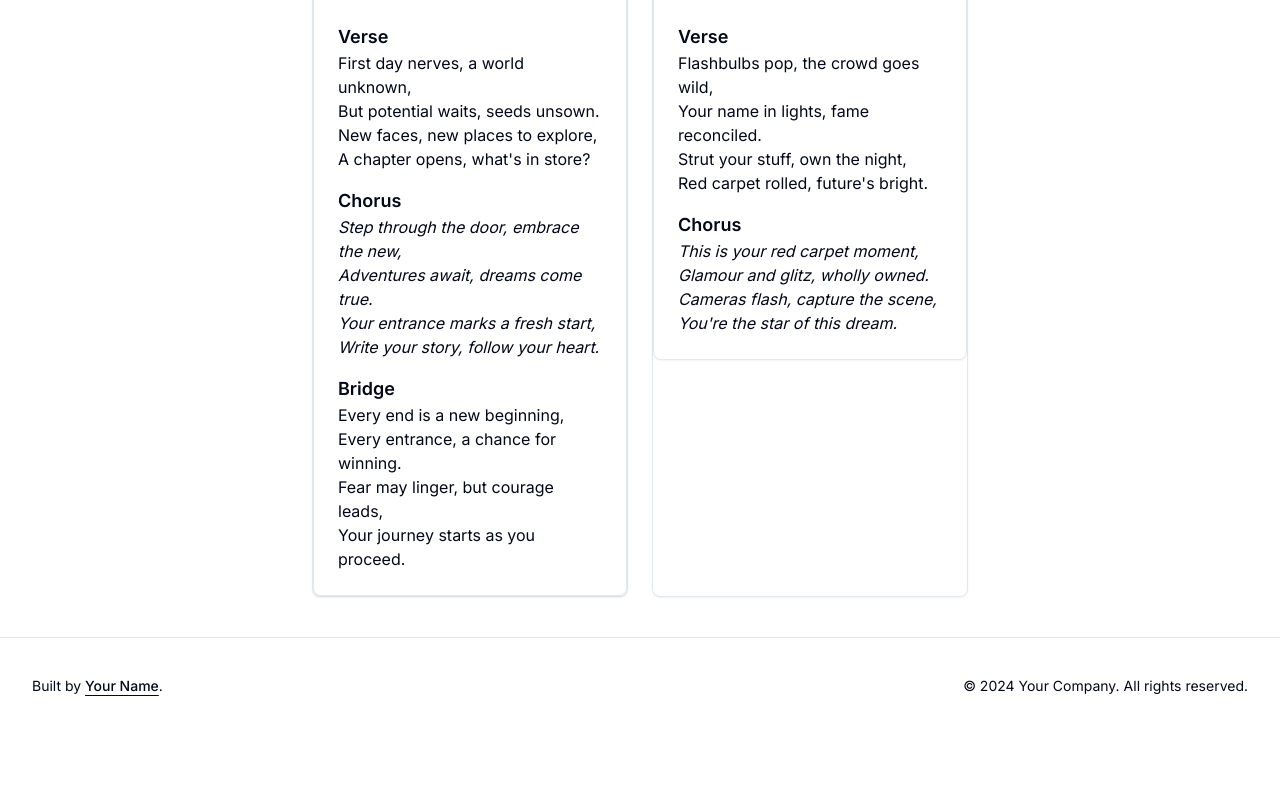
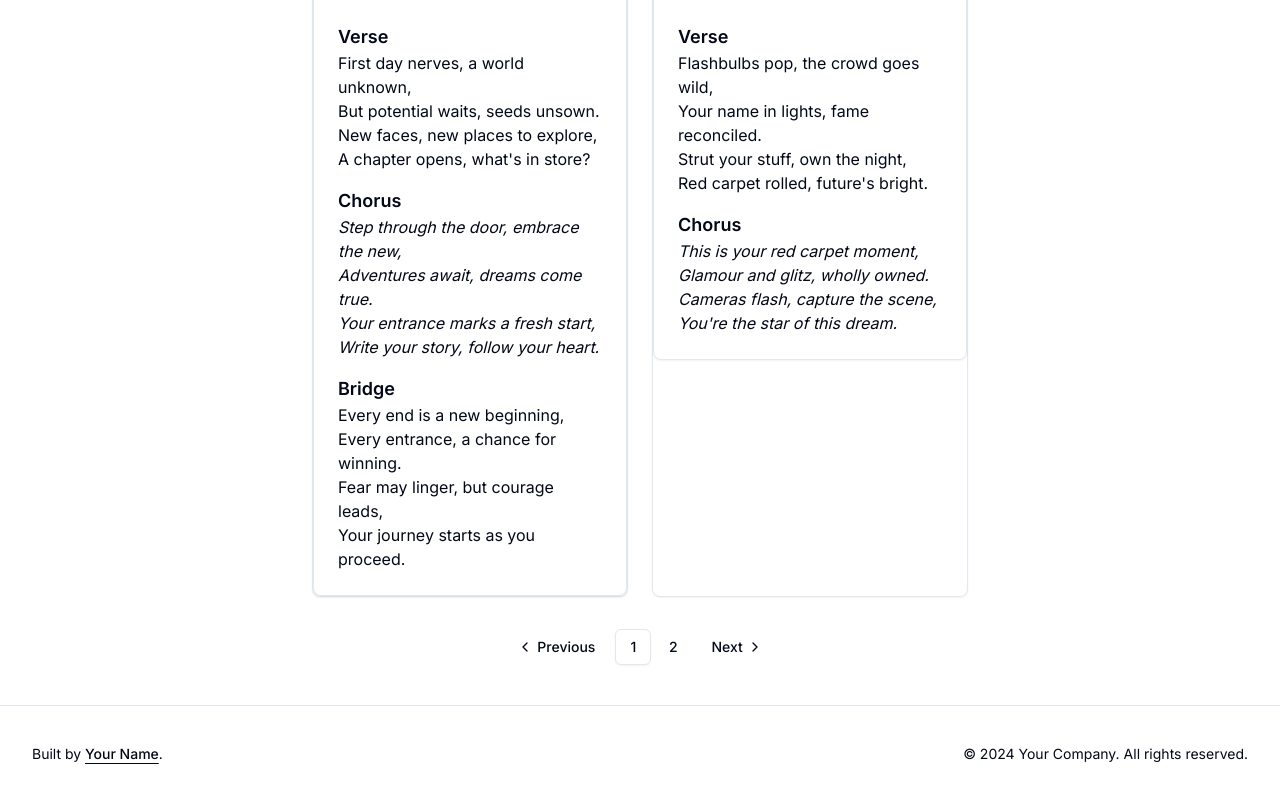
Before and after one commit to neil-jay/with-joyful-lips-next-js, a Next.js app: page /docs/song-structure/entrance in a window 1280 px wide. Shown: the part 1056-1856 px from the top of the page. Before the commit the page ends 1790 px from the top, so only its background shows below. Built offline with nearby package versions, Linux system fonts and the light colour scheme.

Commit message:
Added missed pagination

```diff
--- a/app/docs/song-structure/entrance/EntranceLyrics.tsx
+++ b/app/docs/song-structure/entrance/EntranceLyrics.tsx
@@ -4,6 +4,14 @@ import { useState, useEffect } from 'react'
 import { Input } from "@/components/ui/input"
 import { Button } from "@/components/ui/button"
 import { Card, CardContent, CardHeader } from "@/components/ui/card"
+import {
+  Pagination,
+  PaginationContent,
+  PaginationItem,
+  PaginationLink,
+  PaginationNext,
+  PaginationPrevious,
+} from "@/components/ui/pagination"
 import { useInView } from 'react-intersection-observer'
 import { LyricData } from './lyricsData'
 
@@ -33,17 +41,16 @@ export default function EntranceLyrics({ initialLyrics, allLyrics }: { initialLy
       lyric.title.toLowerCase().includes(searchTerm.toLowerCase()) &&
       (selectedCategory === 'All' || lyric.category === selectedCategory)
     )
-    setFilteredLyrics(filtered.slice(0, itemsPerPage))
+    setFilteredLyrics(filtered)
     setCurrentPage(1)
   }, [searchTerm, selectedCategory, allLyrics])
 
-  const paginatedLyrics = filteredLyrics.slice(0, currentPage * itemsPerPage)
+  const pageCount = Math.ceil(filteredLyrics.length / itemsPerPage)
+  const paginatedLyrics = filteredLyrics.slice((currentPage - 1) * itemsPerPage, currentPage * itemsPerPage)
 
-  const loadMore = () => {
-    const nextPage = currentPage + 1
-    const moreData = allLyrics.slice(paginatedLyrics.length, nextPage * itemsPerPage)
-    setFilteredLyrics(prev => [...prev, ...moreData])
-    setCurrentPage(nextPage)
+  const handlePageChange = (page: number) => {
+    setCurrentPage(page)
+    window.scrollTo(0, 0)
   }
 
   return (
@@ -82,15 +89,15 @@ export default function EntranceLyrics({ initialLyrics, allLyrics }: { initialLy
         <h2 className="sr-only">Lyrics Collection</h2>
         <div className="grid gap-6 sm:grid-cols-2">
           {paginatedLyrics.map((lyric) => (
-            <article key={lyric.id} className="rounded-lg border bg-card text-card-foreground shadow-sm">
+            <article key={`lyric-${lyric.id}`} className="rounded-lg border bg-card text-card-foreground shadow-sm">
               <Card>
                 <CardHeader>
-                  <h2 id={`song-${lyric.id}`} className="text-xl sm:text-2xl font-semibold">{lyric.title}</h2>
+                  <h2 id={`song-title-${lyric.id}`} className="text-xl sm:text-2xl font-semibold">{lyric.title}</h2>
                 </CardHeader>
                 <CardContent>
                   <div className="space-y-4">
                     {lyric.sections.map((section, index) => (
-                      <div key={index}>
+                      <div key={`${lyric.id}-${index}`}>
                         <h3 className="text-base sm:text-lg font-semibold capitalize">{section.type}</h3>
                         <p className={`whitespace-pre-line text-sm sm:text-base ${section.type === 'chorus' ? 'italic' : ''}`}>
                           {section.content}
@@ -103,14 +110,49 @@ export default function EntranceLyrics({ initialLyrics, allLyrics }: { initialLy
             </article>
           ))}
         </div>
-        {filteredLyrics.length < allLyrics.length && (
-          <div ref={ref} className="mt-8 text-center">
-            <Button onClick={loadMore} className="px-4 py-2 bg-primary text-primary-foreground hover:bg-primary/90">
-              Load More
-            </Button>
-          </div>
-        )}
       </section>
+
+      <nav aria-label="Pagination" className="mt-8">
+        <Pagination>
+          <PaginationContent>
+            <PaginationItem>
+              <PaginationPrevious
+                href="#"
+                onClick={(e) => {
+                  e.preventDefault();
+                  handlePageChange(Math.max(currentPage - 1, 1));
+                }}
+                aria-disabled={currentPage === 1}
+              />
+            </PaginationItem>
+            {Array.from({ length: pageCount }, (_, i) => i + 1).map((page) => (
+              <PaginationItem key={`page-${page}`} className="hidden sm:inline-block">
+                <PaginationLink
+                  href="#"
+                  onClick={(e) => {
+                    e.preventDefault();
+                    handlePageChange(page);
+                  }}
+                  isActive={currentPage === page}
+                  aria-current={currentPage === page ? "page" : undefined}
+                >
+                  {page}
+                </PaginationLink>
+              </PaginationItem>
+            ))}
+            <PaginationItem>
+              <PaginationNext
+                href="#"
+                onClick={(e) => {
+                  e.preventDefault();
+                  handlePageChange(Math.min(currentPage + 1, pageCount));
+                }}
+                aria-disabled={currentPage === pageCount}
+              />
+            </PaginationItem>
+          </PaginationContent>
+        </Pagination>
+      </nav>
     </>
   )
 }
--- /dev/null
+++ b/app/docs/song-structure/entrance/layout.tsx
@@ -0,0 +1,25 @@
+import { Metadata } from 'next'
+
+export const metadata: Metadata = {
+  title: 'Entrance Lyrics Examples | Lyric Writing Guide',
+  description: 'Explore a collection of entrance-themed lyrics, showcasing various songwriting techniques and structures. Perfect for aspiring songwriters and music enthusiasts.',
+  keywords: 'lyrics, songwriting, entrance, music, composition',
+  openGraph: {
+    title: 'Entrance Lyrics Examples | Lyric Writing Guide',
+    description: 'Discover entrance-themed lyrics and songwriting techniques. Ideal for songwriters and music lovers.',
+    type: 'website',
+    url: 'https://yourdomain.com/docs/song-structure/entrance',
+  },
+}
+
+export default function EntranceLayout({
+  children,
+}: {
+  children: React.ReactNode
+}) {
+  return (
+    <>
+      {children}
+    </>
+  )
+}
--- a/app/docs/song-structure/entrance/page.tsx
+++ b/app/docs/song-structure/entrance/page.tsx
@@ -1,9 +1,28 @@
 import { Suspense } from 'react'
 import EntranceLyrics from './EntranceLyrics'
 import { lyrics } from './lyricsData'
+import Script from 'next/script'
 
 export default function EntrancePage() {
   return (
+    <>
+      <Script id="lyrics-schema" type="application/ld+json">
+        {JSON.stringify({
+          "@context": "https://schema.org",
+          "@type": "ItemList",
+          "itemListElement": lyrics.map((lyric, index) => ({
+            "@type": "ListItem",
+            "position": index + 1,
+            "item": {
+              "@type": "CreativeWork",
+              "name": lyric.title,
+              "genre": lyric.category,
+              "text": lyric.sections.map(section => section.content).join("\n")
+            }
+          }))
+        })}
+      </Script>
+
       <main className="space-y-8 px-4 sm:px-6 lg:px-8 max-w-7xl mx-auto">
         <h1 className="text-2xl sm:text-3xl font-bold mt-4">Entrance Lyrics Examples</h1>
         <p className="text-base sm:text-lg text-muted-foreground">
@@ -24,5 +43,6 @@ export default function EntrancePage() {
           <EntranceLyrics initialLyrics={lyrics.slice(0, 4)} allLyrics={lyrics} />
         </Suspense>
       </main>
+    </>
   )
 }
```
Lines whose indentation alone changed are shown as unchanged.
